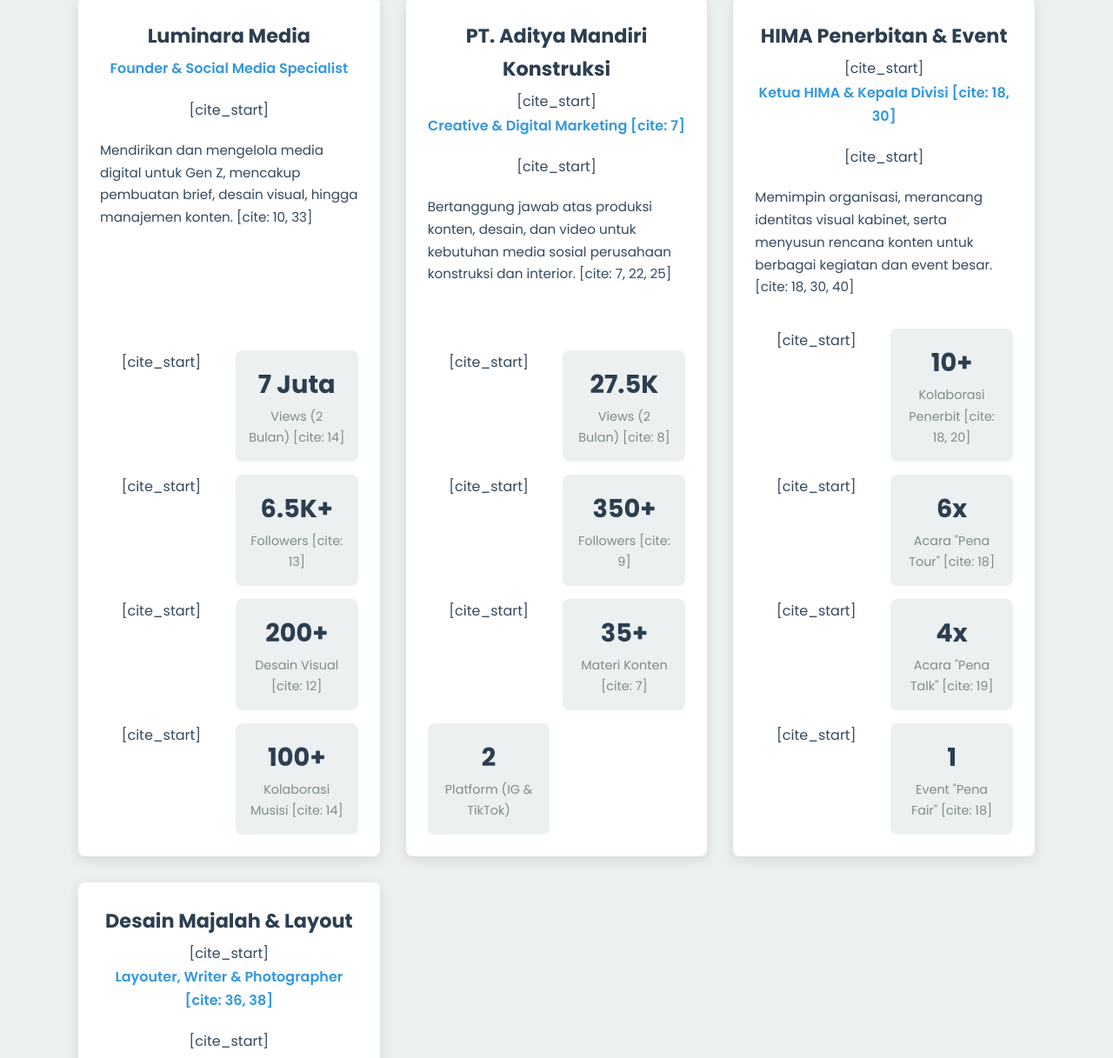
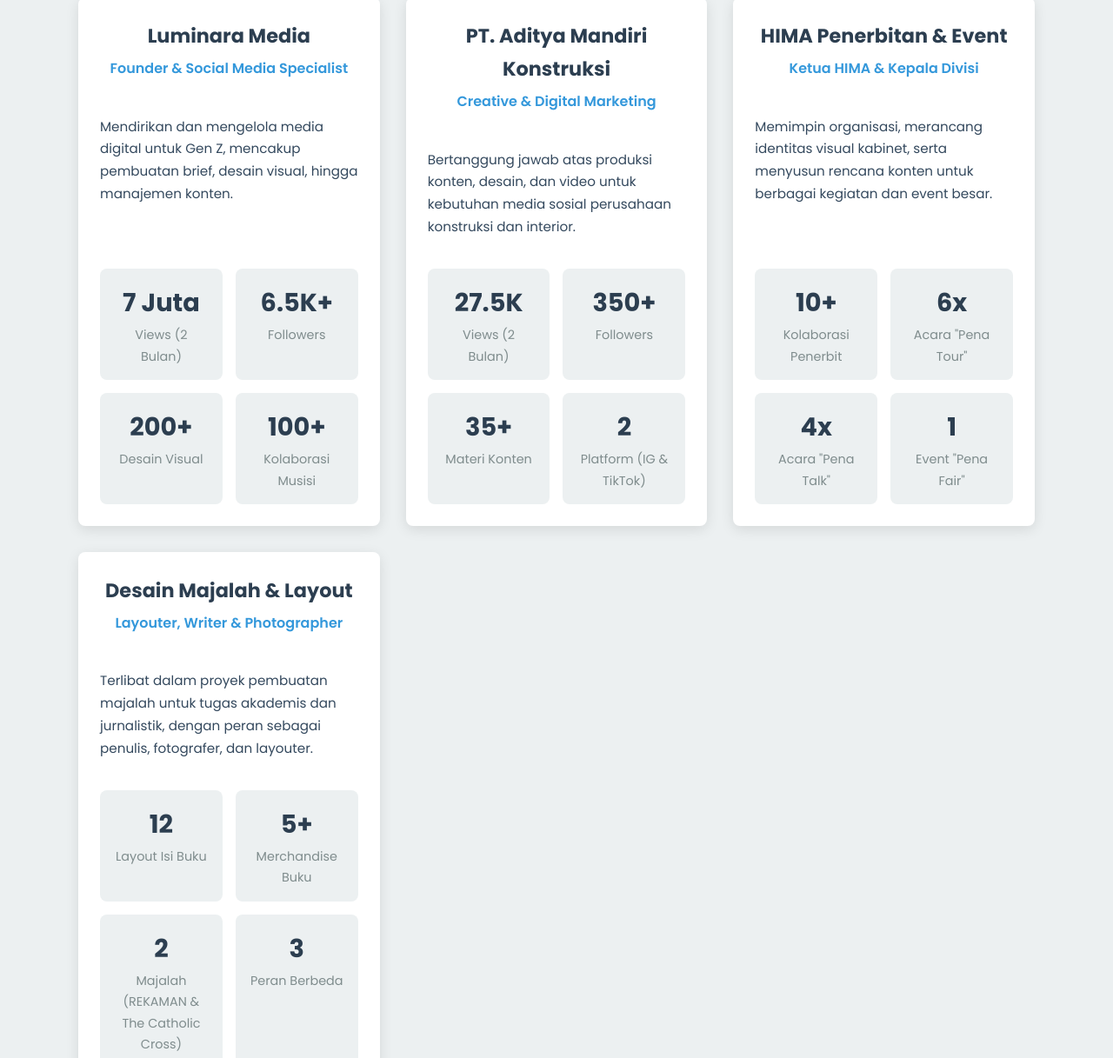
Before and after one commit to rivanaditya/rivanaditya.github.io, a plain HTML site: page index.html in a window 1280 px wide. Shown: the part 554-1771 px from the top of the page at 87% size. Drawn offline with Linux system fonts and the light colour scheme.

Commit message:
Update index.html

```diff
--- a/index.html
+++ b/index.html
@@ -65,26 +65,26 @@
                         <div class="card-content">
                             <h4>Luminara Media</h4>
                             <span class="role">Founder & Social Media Specialist</span>
-                            [cite_start]<p class="description">Mendirikan dan mengelola media digital untuk Gen Z, mencakup pembuatan brief, desain visual, hingga manajemen konten. [cite: 10, 33]</p>
+                            <p class="description">Mendirikan dan mengelola media digital untuk Gen Z, mencakup pembuatan brief, desain visual, hingga manajemen konten.</p>
                         </div>
                         <div class="stats-grid">
-                            [cite_start]<div class="stat"><div class="value">7 Juta</div><div class="label">Views (2 Bulan) [cite: 14]</div></div>
-                            [cite_start]<div class="stat"><div class="value">6.5K+</div><div class="label">Followers [cite: 13]</div></div>
-                            [cite_start]<div class="stat"><div class="value">200+</div><div class="label">Desain Visual [cite: 12]</div></div>
-                            [cite_start]<div class="stat"><div class="value">100+</div><div class="label">Kolaborasi Musisi [cite: 14]</div></div>
+                            <div class="stat"><div class="value">7 Juta</div><div class="label">Views (2 Bulan)</div></div>
+                            <div class="stat"><div class="value">6.5K+</div><div class="label">Followers</div></div>
+                            <div class="stat"><div class="value">200+</div><div class="label">Desain Visual</div></div>
+                            <div class="stat"><div class="value">100+</div><div class="label">Kolaborasi Musisi</div></div>
                         </div>
                     </div>
 
                     <div class="card portfolio-card">
                         <div class="card-content">
                             <h4>PT. Aditya Mandiri Konstruksi</h4>
-                            [cite_start]<span class="role">Creative & Digital Marketing [cite: 7]</span>
-                            [cite_start]<p class="description">Bertanggung jawab atas produksi konten, desain, dan video untuk kebutuhan media sosial perusahaan konstruksi dan interior. [cite: 7, 22, 25]</p>
+                            <span class="role">Creative & Digital Marketing</span>
+                            <p class="description">Bertanggung jawab atas produksi konten, desain, dan video untuk kebutuhan media sosial perusahaan konstruksi dan interior.</p>
                         </div>
                         <div class="stats-grid">
-                            [cite_start]<div class="stat"><div class="value">27.5K</div><div class="label">Views (2 Bulan) [cite: 8]</div></div>
-                            [cite_start]<div class="stat"><div class="value">350+</div><div class="label">Followers [cite: 9]</div></div>
-                            [cite_start]<div class="stat"><div class="value">35+</div><div class="label">Materi Konten [cite: 7]</div></div>
+                            <div class="stat"><div class="value">27.5K</div><div class="label">Views (2 Bulan)</div></div>
+                            <div class="stat"><div class="value">350+</div><div class="label">Followers</div></div>
+                            <div class="stat"><div class="value">35+</div><div class="label">Materi Konten</div></div>
                             <div class="stat"><div class="value">2</div><div class="label">Platform (IG & TikTok)</div></div>
                         </div>
                     </div>
@@ -92,28 +92,28 @@
                     <div class="card portfolio-card">
                         <div class="card-content">
                             <h4>HIMA Penerbitan & Event</h4>
-                            [cite_start]<span class="role">Ketua HIMA & Kepala Divisi [cite: 18, 30]</span>
-                            [cite_start]<p class="description">Memimpin organisasi, merancang identitas visual kabinet, serta menyusun rencana konten untuk berbagai kegiatan dan event besar. [cite: 18, 30, 40]</p>
+                            <span class="role">Ketua HIMA & Kepala Divisi</span>
+                            <p class="description">Memimpin organisasi, merancang identitas visual kabinet, serta menyusun rencana konten untuk berbagai kegiatan dan event besar.</p>
                         </div>
                         <div class="stats-grid">
-                            [cite_start]<div class="stat"><div class="value">10+</div><div class="label">Kolaborasi Penerbit [cite: 18, 20]</div></div>
-                            [cite_start]<div class="stat"><div class="value">6x</div><div class="label">Acara "Pena Tour" [cite: 18]</div></div>
-                            [cite_start]<div class="stat"><div class="value">4x</div><div class="label">Acara "Pena Talk" [cite: 19]</div></div>
-                            [cite_start]<div class="stat"><div class="value">1</div><div class="label">Event "Pena Fair" [cite: 18]</div></div>
+                            <div class="stat"><div class="value">10+</div><div class="label">Kolaborasi Penerbit</div></div>
+                            <div class="stat"><div class="value">6x</div><div class="label">Acara "Pena Tour"</div></div>
+                            <div class="stat"><div class="value">4x</div><div class="label">Acara "Pena Talk"</div></div>
+                            <div class="stat"><div class="value">1</div><div class="label">Event "Pena Fair"</div></div>
                         </div>
                     </div>
 
                     <div class="card portfolio-card">
                          <div class="card-content">
                             <h4>Desain Majalah & Layout</h4>
-                            [cite_start]<span class="role">Layouter, Writer & Photographer [cite: 36, 38]</span>
-                            [cite_start]<p class="description">Terlibat dalam proyek pembuatan majalah untuk tugas akademis dan jurnalistik, dengan peran sebagai penulis, fotografer, dan layouter. [cite: 36, 38]</p>
+                            <span class="role">Layouter, Writer & Photographer</span>
+                            <p class="description">Terlibat dalam proyek pembuatan majalah untuk tugas akademis dan jurnalistik, dengan peran sebagai penulis, fotografer, dan layouter.</p>
                         </div>
                         <div class="stats-grid">
-                            [cite_start]<div class="stat"><div class="value">12</div><div class="label">Layout Isi Buku [cite: 17]</div></div>
-                            [cite_start]<div class="stat"><div class="value">5+</div><div class="label">Merchandise Buku [cite: 15]</div></div>
-                            [cite_start]<div class="stat"><div class="value">2</div><div class="label">Majalah (REKAMAN & The Catholic Cross) [cite: 36, 37]</div></div>
-                            [cite_start]<div class="stat"><div class="value">3</div><div class="label">Peran Berbeda [cite: 36, 38]</div></div>
+                            <div class="stat"><div class="value">12</div><div class="label">Layout Isi Buku</div></div>
+                            <div class="stat"><div class="value">5+</div><div class="label">Merchandise Buku</div></div>
+                            <div class="stat"><div class="value">2</div><div class="label">Majalah (REKAMAN & The Catholic Cross)</div></div>
+                            <div class="stat"><div class="value">3</div><div class="label">Peran Berbeda</div></div>
                         </div>
                     </div>
                 </div>
```
